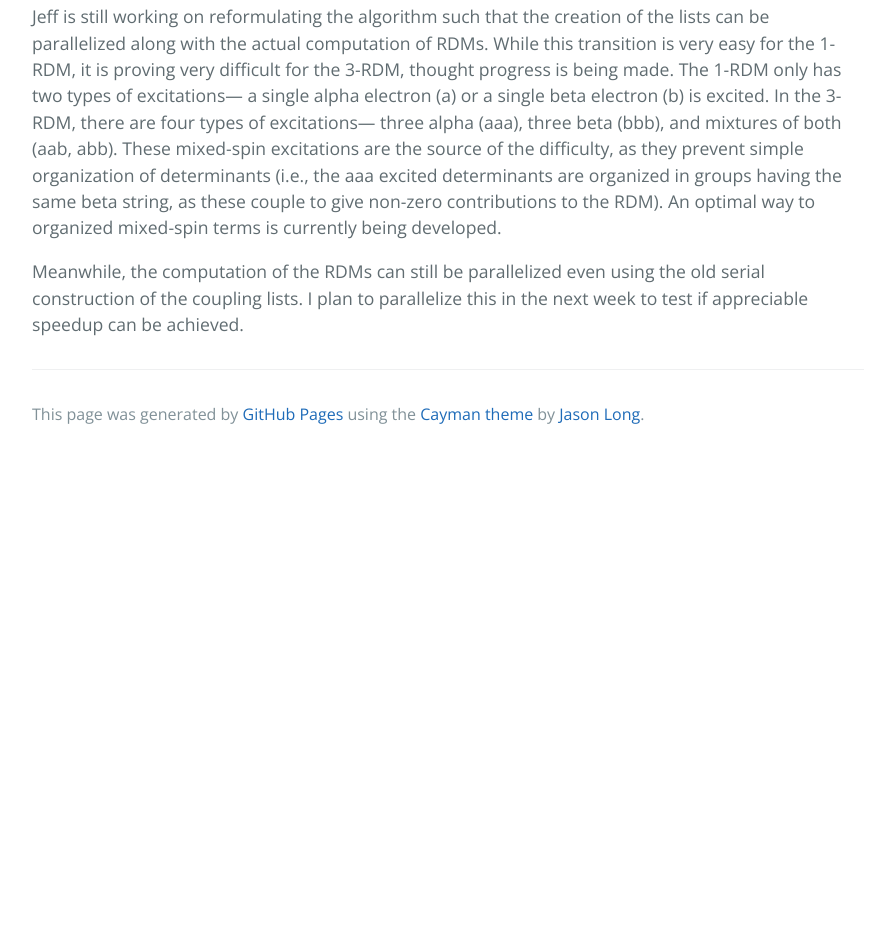
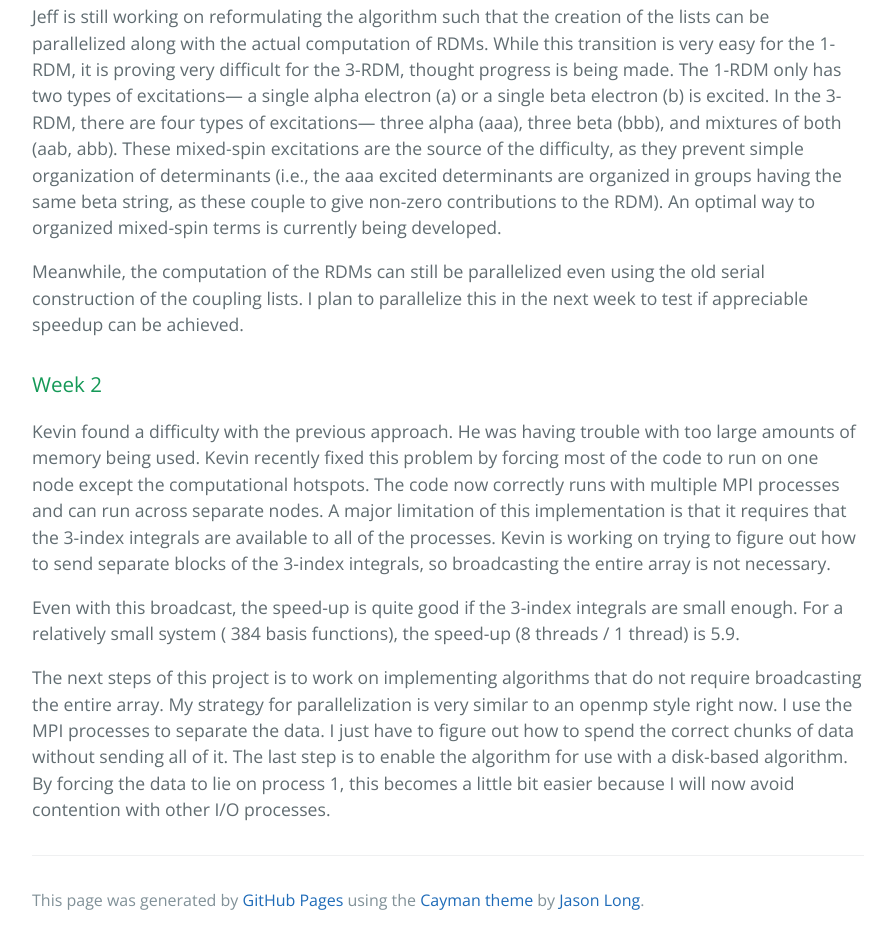
Before and after one commit to kannon92/kannon92.github.io, a plain HTML site: page index.html in a window 1280 px wide. Shown: the part 1863-2807 px from the top of the page, without its empty margins (192-1084 px from the left). Before the commit the page ends 2321 px from the top, so only its background shows below. Drawn offline with nearby package versions, Linux system fonts and the light colour scheme.

Commit message:
Replace master branch with page content via GitHub

```diff
--- a/index.html
+++ b/index.html
@@ -61,6 +61,15 @@
 
 <p>Meanwhile, the computation of the RDMs can still be parallelized even using the old serial construction of the coupling lists. I plan to parallelize this in the next week to test if appreciable speedup can be achieved.    </p>
 
+<h3>
+<a id="week-2" class="anchor" href="#week-2" aria-hidden="true"><span aria-hidden="true" class="octicon octicon-link"></span></a>Week 2</h3>
+
+<p>Kevin found a difficulty with the previous approach.  He was having trouble with too large amounts of memory being used.  Kevin recently fixed this problem by forcing most of the code to run on one node except the computational hotspots.  The code now correctly runs with multiple MPI processes and can run across separate nodes.  A major limitation of this implementation is that it requires that the 3-index integrals are available to all of the processes.  Kevin is working on trying to figure out how to send separate blocks of the 3-index integrals, so broadcasting the entire array is not necessary.  </p>
+
+<p>Even with this broadcast, the speed-up is quite good if the 3-index integrals are small enough.  For a relatively small system ( 384 basis functions), the speed-up (8 threads / 1 thread) is 5.9.  </p>
+
+<p>The next steps of this project is to work on implementing algorithms that do not require broadcasting the entire array.  My strategy for parallelization is very similar to an openmp style right now.  I use the MPI processes to separate the data.  I just have to figure out how to spend the correct chunks of data without sending all of it.  The last step is to enable the algorithm for use with a disk-based algorithm.  By forcing the data to lie on process 1, this becomes a little bit easier because I will now avoid contention with other I/O processes.    </p>
+
       <footer class="site-footer">
 
         <span class="site-footer-credits">This page was generated by <a href="https://pages.github.com">GitHub Pages</a> using the <a href="https://github.com/jasonlong/cayman-theme">Cayman theme</a> by <a href="https://twitter.com/jasonlong">Jason Long</a>.</span>
```
Also changed, not shown: params.json (+1 -1 lines), stylesheets/github-light.css (+18 -10 lines).
